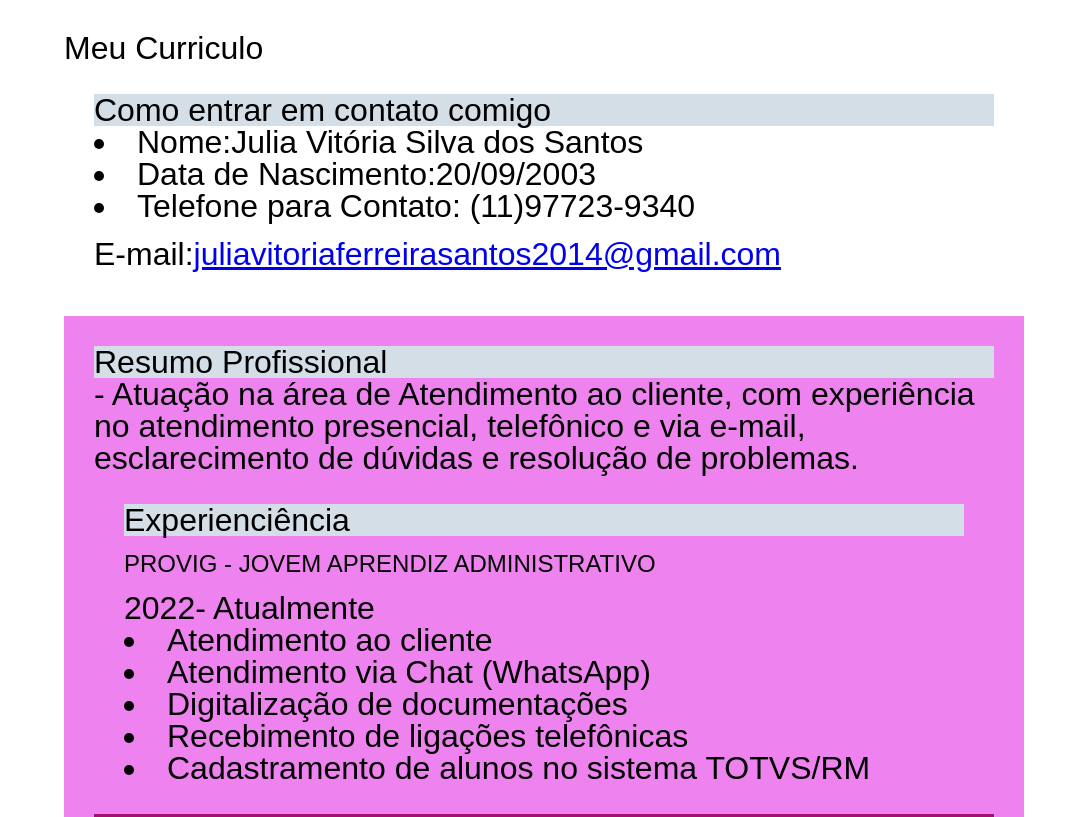
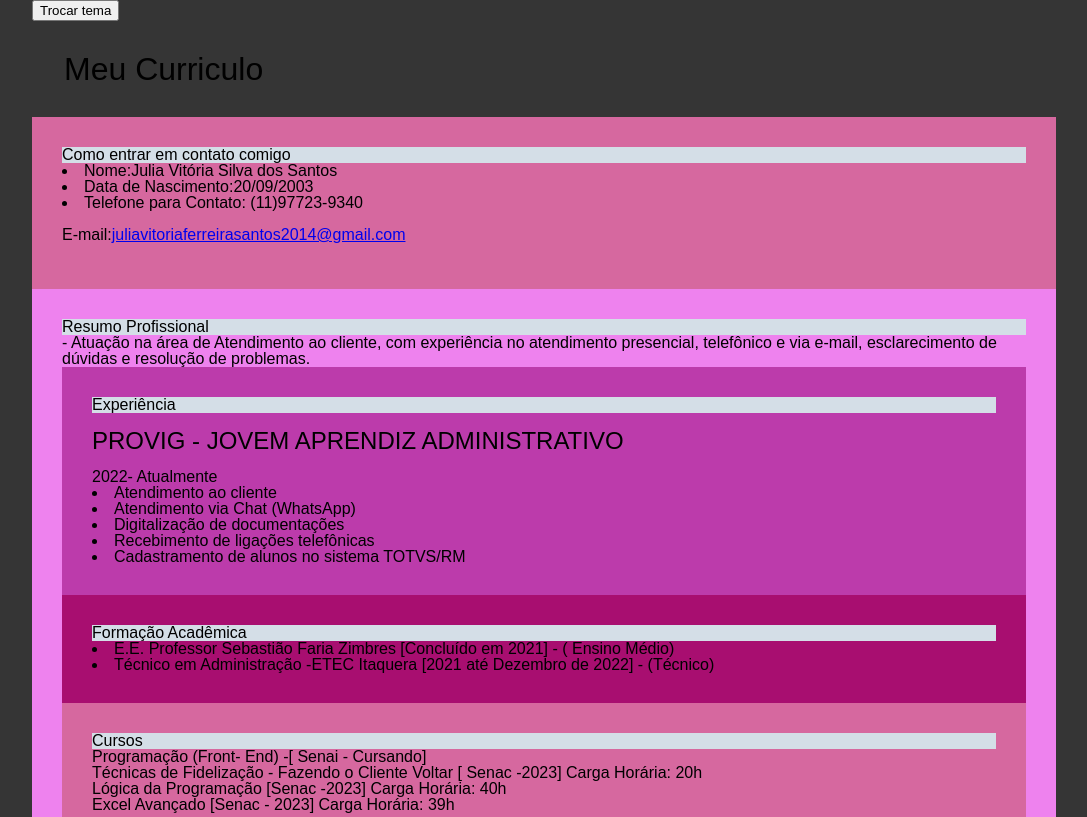
Before and after one commit to JuliaVitoriaS/meu_curriculo, a plain HTML site: page index.html in a window 1280 px wide. Shown: the top 817 px of the page, without its empty margins (96-1183 px from the left). Drawn offline with Linux system fonts and the light colour scheme; a web font is replaced by a local one.

Commit message:
criando um novo botão (tema)

```diff
--- a/index.html
+++ b/index.html
@@ -1,5 +1,5 @@
 <!DOCTYPE html>
-<html lang="pt-BR">
+<html lang="pt-BR" data_tema="dark">
 
 <head>
     <meta charset="UTF-8">
@@ -11,26 +11,27 @@
 
 
 
-
 <body>
-
-    <main>
+<header>
+    <button type="button"id="botaoTrocaTema">Trocar tema</button>
         <section class="titulo_secao">
-            <h1>Meu Curriculo</h1>
+        <h1 class="Meu_curriculo">Meu Curriculo</h1>
+        </header>
 
 
 
             <div>
                 <section id="Como_entrar_em_contato_comigo">
-                    <h2 class="entrar_em_contato_comigo">Como entrar em contato comigo</h2>
+                    <h2 class="Como_entrar_em_contato_comigo">Como entrar em contato comigo</h2>
 
                     <li>Nome:Julia Vitória Silva dos Santos</li>
                     <li>Data de Nascimento:20/09/2003</li>
                     <li>Telefone para Contato: (11)97723-9340</li>
                     <p>E-mail:<a
                             href="malito:juliavitoriaferreirasantos2014@gmail.com">juliavitoriaferreirasantos2014@gmail.com</a>
+                   </section>
+            </div>
 
-            </div>
 
             <div>
                 <section id="Resumo_Profissional">
@@ -42,8 +43,8 @@
 
 
                     <div>
-                        <section id="Experienciencia">
-                            <h2 class="Experienciência">Experienciência</h2>
+                        <section id="experiência">
+                            <h2 class="Experiencia">Experiência</h2>
                             <H3>PROVIG - Jovem Aprendiz Administrativo</H3>
                             <h4> 2022- Atualmente</h4>
                             <li>Atendimento ao cliente</li>
@@ -200,7 +201,7 @@
 </article>
 </section>
 
-
+<script src="tema.js"></script>
 </body>
 
 </html>
--- a/style.css
+++ b/style.css
@@ -5,13 +5,37 @@
 
 :root{
     font-size: 16px;/*tamanho base so rem ->1 rem = 16px*/
+    scroll-behavior: smooth;
+
+
+/*TEMA: LIGHT*/
+--plano-fundo:#353535;
+--cor-fundo-tags:#bebebe;
+--plano-de-fundo:#ffffff;
+
 }
+[data_tema="ligth"] {
+--plano-de-fundo:#ffffff;
+--cor-primaria-texto:#353535;
+--cor-fundi-tags:#bebebe;
+
+}
+
+
+[data_tema="dark"] {
+ --plano-de-fundo:#353535;
+ --cor_primaria_texto:#ffffff;
+ --cor-fundi-tags:#353535;
+--cor-fundo-apresentacao:#ecb3b3;
+}
+
 
 h2 {
     background-color:rgb(212, 222, 231)
+
 }
+/*comentario no CSS*/
 
-/*comentario no CSS*/
 
 body{
     width: 80vw;/* 80vw: 80% da viewport width*/
@@ -19,6 +43,9 @@ body{
     font-size: 16px;/* o padrão é '16px */
     font-family:"Cantarell",sans-serif;
     font-weight: 200;
+    background-color:var(--plano-de-fundo);
+
+
 
 }
 .tec {
@@ -32,8 +59,8 @@ section{
     padding: 30px; /*preenchimento [interno] */
 }
 
-section#entrar_em_contato_comigo {
-    background-color: lightcoral;
+section#Como_entrar_em_contato_comigo {
+    background-color:rgb(214, 104, 159)
 
 }
 section#Resumo_Profissional {
@@ -48,8 +75,8 @@ section#soft_skills{
     background-color:rgb(134, 33, 134)
 }
 
-section#Experiencia {
-background-color: rgb(134, 73, 137);
+section#experiência {
+background-color: rgba(174, 39, 152, 0.772);
 
 }
 
@@ -57,7 +84,7 @@ section#Formacao_Academica{
     background-color:rgb(168, 14, 112)
 }
 section#Cursos{
-    background-color: rgb(232, 143, 187);
+    background-color: rgb(214, 104, 159);
 
 }
 section#Hard_skills{
@@ -123,7 +150,6 @@ article p {
 }
 
 
-
 .continue_lendo{
     /* background-color: aquamarine; */
     padding: 5rem 1rem;
@@ -185,4 +211,5 @@ h3{
     padding: 5px;
     border-radius: 4px;
     margin:5px 0;
+    color:var(--cor-primaria-texto);
 }
--- /dev/null
+++ b/tema.js
@@ -0,0 +1,27 @@
+//DOM -document object Model -Modelo de objeto do Documento
+//Transforma tudo na pagina em objetos. Cada objeto recebe atributos(propriedades) e metodos (funções)
+// Saber o tema atual e obter o elemento o tema atual e opbter o elemento do tema atual
+
+//funções
+//funcion nomeDaFuncao (parametros) {
+    //  corpó da função(o que le a vai fazer com os parâmetros e o que ela vai retornar para quem a chamaou);
+    //}
+
+
+//Saber onde está op atributo de tema
+//SE o botão clicado,então...
+document.querySelector('#botaoTrocaTema').addEventListener('click',function trocaTema() {
+    //pegar o elemento com o tema
+    //se o tema for light, então mude o atributo para dark
+    // se não, então mude o atributo para light
+    if(document.documentElement.getAttribute('data_tema') ===
+    'light') {
+        document.documentElement.setAttribute('data_tema', 'dark');
+    } else {
+        document.documentElement.setAttribute('data_tema' ,'light');
+    }
+});
+//Trocar o tema . Para qual?
+//1-Pegar o lelemento com o tema
+//2-Apagar o atributo do tema ataul
+//3-Escrever o atributo do novo tema
```
